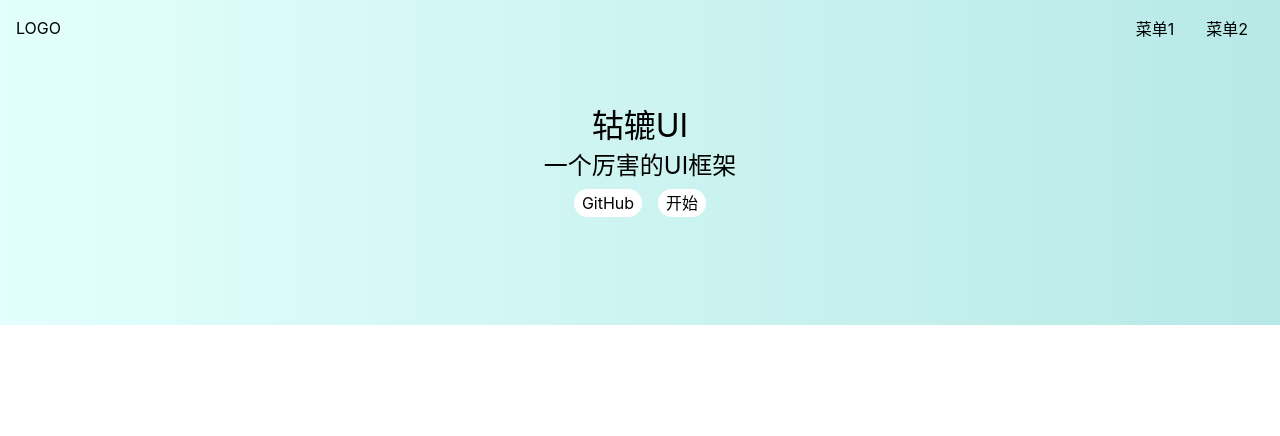
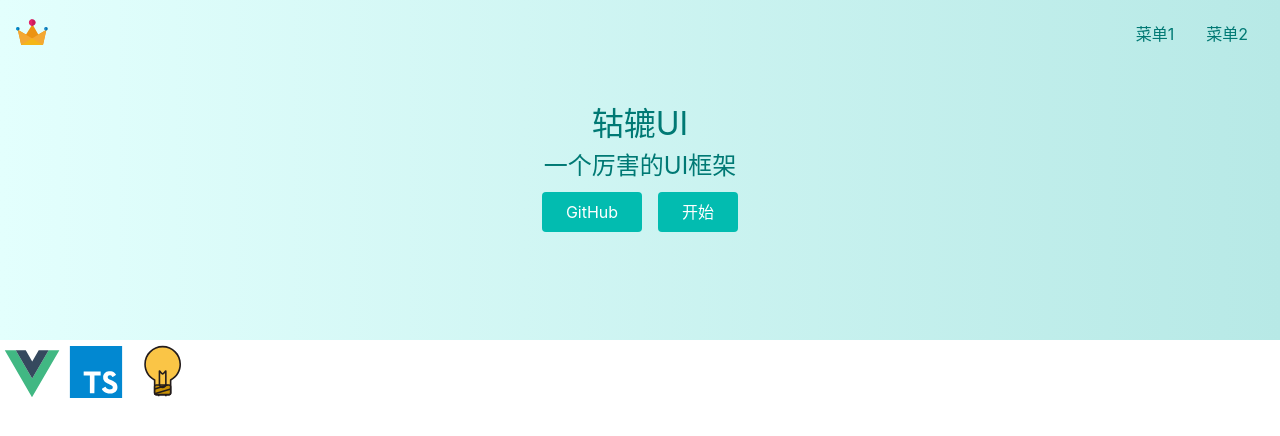
Before and after one commit to Xinjn/gulu-ui-website-1, a Vue app: page / in a window 1280 px wide. Shown: the top 436 px of the page. Built offline with nearby package versions, Linux system fonts and the light colour scheme.

Commit message:
使用本地的svg.jssvg.js

```diff
--- a/index.html
+++ b/index.html
@@ -5,6 +5,7 @@
   <link rel="icon" href="/favicon.ico" />
   <meta name="viewport" content="width=device-width, initial-scale=1.0">
   <title>Vite App</title>
+
 </head>
 <body>
   <div id="app"></div>
--- a/src/components/Topnav.vue
+++ b/src/components/Topnav.vue
@@ -1,6 +1,10 @@
 <template>
     <div class="topnav">
-        <div class="logo" @click="toggleMenu">LOGO</div>
+        <div class="logo" @click="toggleMenu">
+          <svg class="icon">
+              <use xlink:href="#icon-king"></use>
+          </svg>
+        </div>
         <ul class="menu">
             <li>菜单1</li>
             <li>菜单2</li>
@@ -24,8 +28,9 @@ export default {
 </script>
 
 <style lang="scss" scoped>
+$color:#007974;
      .topnav {
-
+       color: $color;
         display: flex;
         padding: 16px;
         position: fixed;
@@ -38,6 +43,10 @@ export default {
         > .logo {
             max-width: 6em;
             margin-right: auto;
+            >svg {
+              width: 32px;
+              height: 32px;
+            }
         }
         > .menu {
             display: flex;
--- a/src/index.scss
+++ b/src/index.scss
@@ -11,7 +11,7 @@ a {
   text-decoration: none;
   color: inherit;
   &:hover {
-    border-bottom: 1px solid;
+    text-decoration: underline;
     cursor: pointer;
   }
 }
@@ -25,6 +25,8 @@ h6 {
 }
 body {
   font-size: 16px;
+  line-height: 1.5;
+  color: #1d2c40;
   // 为什么这样写 font-family
   // 答案见 https://github.com/zenozeng/fonts.css/
   font-family: -apple-system, "Noto Sans", "Helvetica Neue", Helvetica,
@@ -33,3 +35,10 @@ body {
     "Microsoft YaHei", "Wenquanyi Micro Hei", "WenQuanYi Zen Hei", "ST Heiti",
     SimHei, "WenQuanYi Zen Hei Sharp", sans-serif;
 }
+.icon {
+  width: 1em;
+  height: 1em;
+  vertical-align: -0.15em;
+  fill: currentColor;
+  overflow: hidden;
+}
--- a/src/main.ts
+++ b/src/main.ts
@@ -2,7 +2,9 @@ import "./lib/gulu.scss"
 import './index.scss'
 import { createApp } from 'vue'
 import App from './App.vue'
-import {router} from './router'
+import { router } from './router'
+import './lib/svg.js'
+
 const app = createApp(App)
 app.use(router)
 app.mount('#app')
--- a/src/views/Home.vue
+++ b/src/views/Home.vue
@@ -1,4 +1,5 @@
 <template>
+<div>
   <div class="topnavAndBanner">
       <Topnav/>
       <div class="banner">
@@ -10,7 +11,18 @@
           </p>
       </div>
   </div>
-
+  <div class="features">
+    <svg class="icon">
+        <use xlink:href="#icon-vue"></use>
+    </svg>
+    <svg class="icon">
+        <use xlink:href="#icon-ts"></use>
+    </svg>
+    <svg class="icon">
+        <use xlink:href="#icon-light"></use>
+    </svg>
+  </div>
+</div>
 </template>
 
 <script lant="ts">
@@ -21,10 +33,21 @@ export default {
 </script>
 
 <style lang="scss" scoped>
+$green:#02bcb0;
+$border-radius:4px;
+$color:#007974;
 .topnavAndBanner{
   background: linear-gradient(90deg, rgba(227,255,253,1) 0%, rgba(183,233,230,1) 100%);
 }
+
+.features{
+  >svg {
+    width: 64px;
+    height: 64px;
+  }
+}
    .banner {
+      color:$color;
       padding: 100px 0;
       display: flex;
       justify-content: center;
@@ -35,13 +58,14 @@ export default {
     padding: 8px 0;
     a {
       margin:0 8px;
-      background: #fff;
+      background: $green;
+      color: white;
       display: inline-block;
-      $h: 28px;
-      height: $h;
-      line-height: $h;
-      border-radius: $h/2;
-      padding: 0 8px;
+      border-radius:$border-radius;
+      padding: 8px 24px;
+      &:hover {
+        text-decoration: none;
+      }
     }
   }
 }
```
Also changed, not shown: src/lib/svg.js (added). Lines whose indentation alone changed are shown as unchanged.
